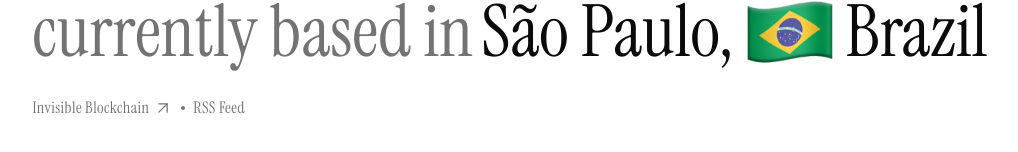
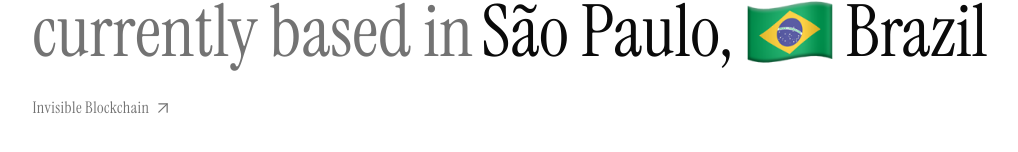
Before and after one commit to Vicentesan/vicentesan.dev, a Next.js app: page / in a window 1280 px wide. Shown: the part 480-632 px from the top of the page, without its empty margins (130-1148 px from the left). Built offline with nearby package versions, Linux system fonts and the light colour scheme.

Commit message:
chore: remove rss feed

```diff
--- a/src/app/page.tsx
+++ b/src/app/page.tsx
@@ -154,13 +154,6 @@ export default function Home() {
             Invisible Blockchain
             <ArrowUpRight className="size-5" strokeWidth={1.5} />
           </Link>
-          <span className="size-1 rounded-full bg-muted-foreground" />
-          <Link
-            href="/blog/rss"
-            className="text-muted-foreground tracking-wide transition-colors duration-0 hover:text-foreground hover:duration-150"
-          >
-            RSS Feed
-          </Link>
         </motion.div>
       </div>
     </main>
```
